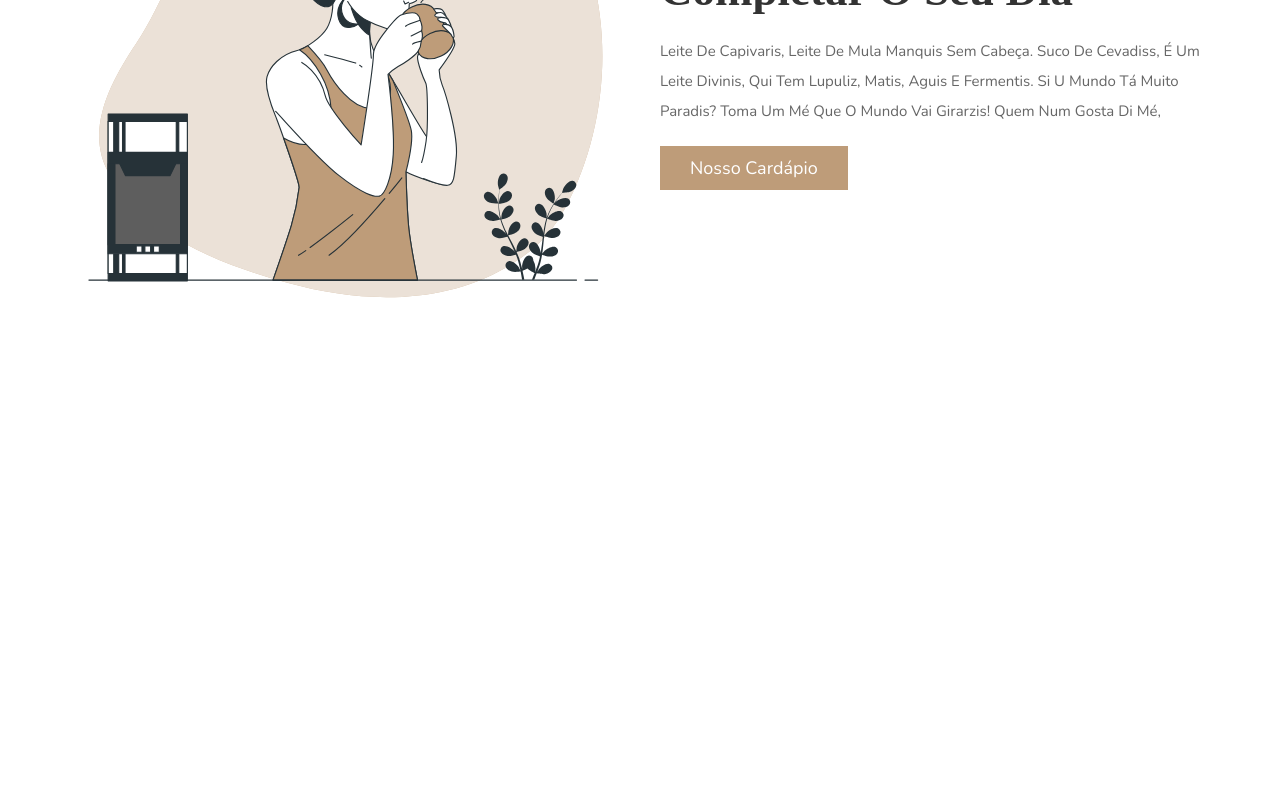
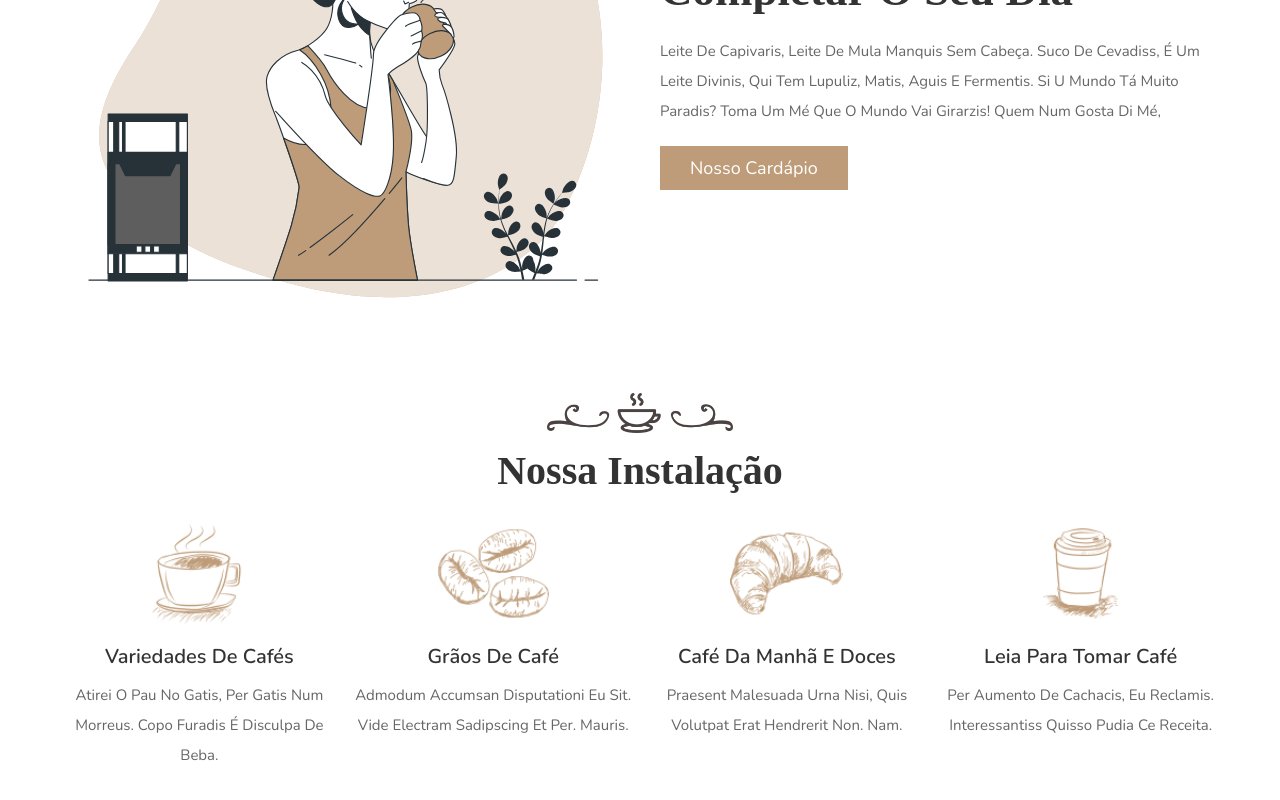
Before and after one commit to daniel-oliv3/casa-do-cafe-webapp, an Angular app: page / in a window 1280 px wide. Shown: the part 1040-1840 px from the top of the page. Before the commit the page ends 1403 px from the top, so only its background shows below. Built offline with nearby package versions, Linux system fonts and the light colour scheme; a web font is replaced by a local one.

Commit message:
Facility section

```diff
--- a/src/app/app.component.html
+++ b/src/app/app.component.html
@@ -7,3 +7,6 @@
 
 <!-- About Section -->
 <app-about></app-about>
+
+<!-- Facility Section -->
+<app-facility></app-facility>
--- a/src/app/app.module.ts
+++ b/src/app/app.module.ts
@@ -6,13 +6,15 @@ import { AppComponent } from './app.component';
 import { HeaderComponent } from './header/header.component';
 import { HomeComponent } from './home/home.component';
 import { AboutComponent } from './about/about.component';
+import { FacilityComponent } from './facility/facility.component';
 
 @NgModule({
   declarations: [
     AppComponent,
     HeaderComponent,
     HomeComponent,
-    AboutComponent
+    AboutComponent,
+    FacilityComponent
   ],
   imports: [
     BrowserModule,
--- /dev/null
+++ b/src/app/facility/facility.component.css
@@ -0,0 +1,31 @@
+/* ======= Facility Section/Seção de Instalações ======= */
+.facility .box-container {
+  display: grid;
+  grid-template-columns: repeat(auto-fit, minmax(27rem, 1fr));
+  gap: 1.5rem;
+  align-items: flex-start;
+}
+
+
+.facility .box-container .box {
+  text-align: center;
+}
+
+
+.facility .box-container .box img {
+  height: 10rem;
+  margin-bottom: .5rem;
+}
+
+.facility .box-container .box h3 {
+  font-size: 2rem;
+  color: var(--black);
+  margin: 1rem 0;
+}
+
+
+.facility .box-container .box p {
+  line-height: 2;
+  font-size: 1.5rem;
+  color: var(--light-color);
+}
--- /dev/null
+++ b/src/app/facility/facility.component.html
@@ -0,0 +1,29 @@
+<!-- ======= Facility Section/Seção de Instalações ======= -->
+<section class="facility">
+  <div class="heading">
+    <img src="../../assets/heading-img.png" alt="">
+    <h3>Nossa instalação</h3>
+  </div>
+  <div class="box-container">
+    <div class="box">
+      <img src="../../assets/icon-1.png" alt="">
+      <h3>Variedades de cafés</h3>
+      <p>Atirei o pau no gatis, per gatis num morreus. Copo furadis é disculpa de beba.</p>
+    </div>
+    <div class="box">
+      <img src="../../assets/icon-2.png" alt="">
+      <h3>Grãos de café</h3>
+      <p>Admodum accumsan disputationi eu sit. Vide electram sadipscing et per. Mauris.</p>
+    </div>
+    <div class="box">
+      <img src="../../assets/icon-3.png" alt="">
+      <h3>café da manhã e doces</h3>
+      <p>Praesent malesuada urna nisi, quis volutpat erat hendrerit non. Nam.</p>
+    </div>
+    <div class="box">
+      <img src="../../assets/icon-4.png" alt="">
+      <h3>Leia para tomar café</h3>
+      <p>Per aumento de cachacis, eu reclamis. Interessantiss quisso pudia ce receita.</p>
+    </div>
+  </div>
+</section>
--- /dev/null
+++ b/src/app/facility/facility.component.ts
@@ -0,0 +1,15 @@
+import { Component, OnInit } from '@angular/core';
+
+@Component({
+  selector: 'app-facility',
+  templateUrl: './facility.component.html',
+  styleUrls: ['./facility.component.css']
+})
+export class FacilityComponent implements OnInit {
+
+  constructor() { }
+
+  ngOnInit(): void {
+  }
+
+}
```
Also changed, not shown: 1 other file (tests, documents, lock files or other folders).
